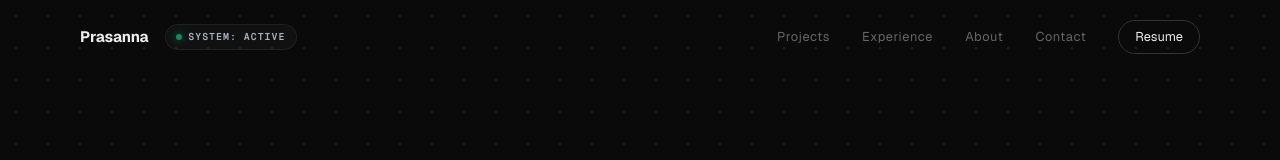
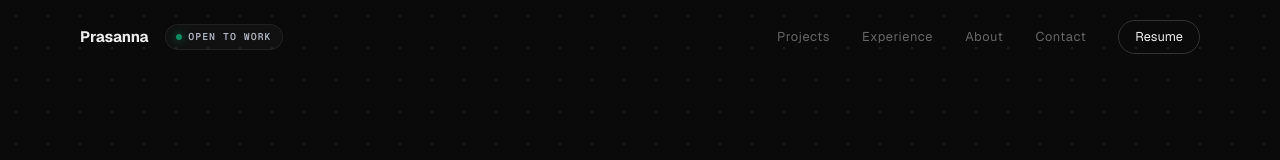
Before and after one commit to Prasanna1377/prasanna-portfolio, a Next.js app: page / in a window 1280 px wide. Shown: the top 160 px of the page. Built offline with nearby package versions, Linux system fonts and the light colour scheme.

Commit message:
Update nav badge from System Active to Open to Work

```diff
--- a/components/Nav.tsx
+++ b/components/Nav.tsx
@@ -134,7 +134,7 @@ export default function Nav() {
                   fontWeight: 600,
                 }}
               >
-                System: Active
+                Open to Work
               </span>
             </div>
           )}
```
